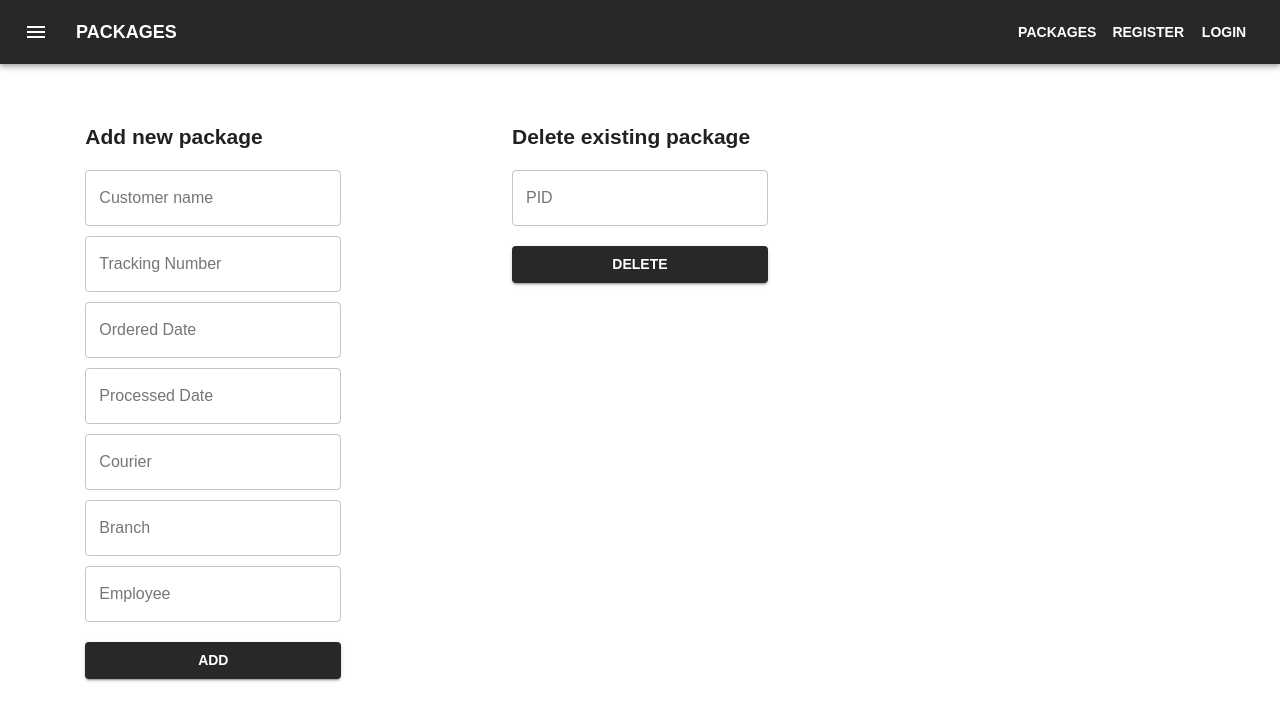
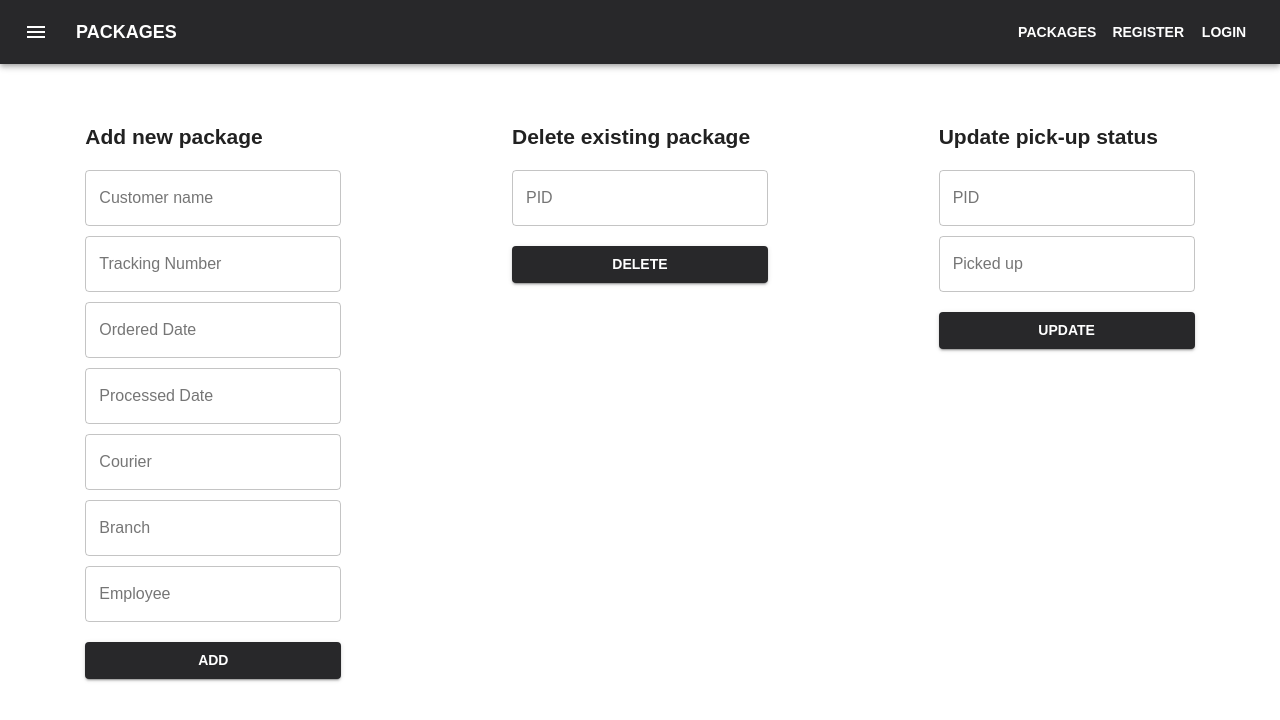
Before and after one commit to ezqsun/parcel-storehouse, a Next.js app: page /packages in a window 1280 px wide. Shown: the top 720 px of the page. Built offline with nearby package versions, Linux system fonts and the light colour scheme.

Commit message:
implemented update package pickup status

```diff
--- a/lib/db.ts
+++ b/lib/db.ts
@@ -6,13 +6,13 @@ const db = mysql({
     database: 'cpscdb',
     user: 'cpscuser',
     password: 'ul1ntaqdwfcl3rqq'
-  }
+  },
 });
 
 /*
  * Queries the database
  */
-export async function query<T>(queryString: string, queryParams: (string | number)[] | string | number): Promise<T[]> {
+export async function query<T>(queryString: string, queryParams: (string | number | boolean)[] | string | number): Promise<T[]> {
   const queryResult = await db.query<T[]>(queryString, queryParams);
   await db.end();
   return queryResult;
--- /dev/null
+++ b/lib/models/stored-packages.ts
@@ -0,0 +1,6 @@
+export interface StoredPackage{
+    pid: number;
+    sbid: number;
+    arrival_date: string;
+    picked_up: number;
+}
--- a/pages/api/packages/[id].ts
+++ /dev/null
@@ -1,25 +0,0 @@
-import type { NextApiRequest, NextApiResponse } from 'next';
-import { query, querySingle } from '@lib/db';
-import { Package } from '@lib/models/packages';
-
-export default async (req: NextApiRequest, res: NextApiResponse): Promise<void> => {
-    console.log(req.query);
-
-    if (req.method === 'DELETE') {
-        console.log('pid to delete is ' + Number(req.query.id));
-        try {
-
-            const ret = await query<Package>("DELETE FROM packages WHERE pid = ?", Number(req.body.deletePid));
-            return res.send(ret);
-
-        } catch (error: unknown) {
-            //Ignore
-        }
-
-    } else{
-        res.statusCode=400;
-        return res.json({message: "Incorrect request method, unable to process deletion"});
-    }
-
-
-}
--- /dev/null
+++ b/pages/api/packages/[pid].ts
@@ -0,0 +1,54 @@
+import type { NextApiRequest, NextApiResponse } from 'next';
+import { query, querySingle } from '@lib/db';
+import { Package } from '@lib/models/packages';
+import { StoredPackage } from '@lib/models/stored-packages';
+import { Console } from 'node:console';
+
+export default async (req: NextApiRequest, res: NextApiResponse): Promise<void> => {
+    console.log(req.query);
+
+    if (req.method === 'DELETE') {
+        // console.log('pid to delete is ' + Number(req.query.pid));
+        try {
+
+            const ret = await query<Package>("DELETE FROM packages WHERE pid = ?", Number(req.body.deletePid));
+            return res.send(ret);
+
+        } catch (error: unknown) {
+            //Ignore
+        }
+        return res.status(401).json({ error: 'Unable to delete package from database' });
+
+    } else if (req.method === 'PUT') {
+        // console.log('pid to update is ' + Number(req.query.pid));
+        // console.log('isPickedUP: ' + req.body.isPickedUp);
+        const newPickedUp = (req.body.isPickedUp === 'true');
+        // console.log(newPickedUp);
+
+        try {
+            const packageDetails = await querySingle<StoredPackage>("SELECT arrival_date, picked_up FROM shipment_bundles_contains_storage WHERE pid = ?", [Number(req.query.pid)]);
+            const {arrival_date, picked_up} = packageDetails;
+
+            const insertDisposedOf = await query<StoredPackage>("INSERT IGNORE INTO shipment_bundles_to_dispose_of (arrival_date, picked_up) VALUES (?, ?)",[JSON.stringify(arrival_date).substring(1,11), newPickedUp]);
+            // console.log('successful insert ignore');
+            // console.log(insertDisposedOf);
+            const update = await query<StoredPackage>("UPDATE shipment_bundles_contains_storage SET picked_up = ? WHERE pid = ?", [newPickedUp, Number(req.query.pid)]);
+            // console.log('successful put');
+
+
+            const ret = Promise.all([insertDisposedOf, update]);
+            // console.log('successful promise all');
+            return res.send(ret);
+        } catch (error: unknown) {
+            //Ignore
+        }
+        return res.status(401).json({ error: 'Unable to update pickup status' });
+
+    }
+    else {
+        res.statusCode = 400;
+        return res.json({ message: "Incorrect request method, unable to process request" });
+    }
+
+
+}
--- a/pages/packages.tsx
+++ b/pages/packages.tsx
@@ -5,7 +5,7 @@ import React, { FormEvent } from "react";
 import { Button, Grid, TextField } from "@material-ui/core";
 import { Courier } from "../lib/models/couriers";
 import { Package } from "../lib/models/packages";
-import { StarRateRounded } from "@material-ui/icons";
+import { BookOutlined, StarRateRounded } from "@material-ui/icons";
 
 export default class Packages extends React.Component<{}, Package> {
   public state = {
@@ -59,7 +59,26 @@ export default class Packages extends React.Component<{}, Package> {
       method: "DELETE",
     });
     const data = await resp.json();
-    console.log({resp, data});
+    console.log({ resp, data });
+  };
+
+  private handlePickup = async (e: FormEvent) => {
+    e.preventDefault();
+    const isPickedUp = e.target.elements.isPickedUp.value;
+    console.log(isPickedUp);
+    console.log(`/api/packages/${e.target.elements.pickupPid.value}`);
+    const resp = await fetch(
+      `/api/packages/${e.target.elements.pickupPid.value}`,
+      {
+        body: JSON.stringify({
+          isPickedUp: isPickedUp,
+        }),
+        headers: { "Content-Type": "application/json" },
+        method: "PUT",
+      }
+    );
+    const data = await resp.json();
+    console.log({ resp, data });
   };
 
   // //load couriers in dropdown
@@ -205,6 +224,49 @@ export default class Packages extends React.Component<{}, Package> {
               </form>
             </Grid>
           </Grid>
+          <Grid item xs={4}>
+            <Grid
+              container
+              style={{
+                backgroundColor: "white",
+                height: "calc(100vh - 64px)",
+              }}
+              justify="flex-start"
+              alignContent="center"
+              direction="column"
+            >
+              <h2>Update pick-up status</h2>
+              <form style={{ width: "60%" }} onSubmit={this.handlePickup}>
+                <TextField
+                  id="pickupPid"
+                  name="pickupPid"
+                  label="PID"
+                  variant="outlined"
+                  fullWidth={true}
+                />
+                <div style={{ padding: "5px" }} />
+
+                <TextField
+                  id="isPickedUp"
+                  name="isPickedUp"
+                  label="Picked up"
+                  variant="outlined"
+                  fullWidth={true}
+                />
+
+                <div style={{ padding: "10px" }} />
+
+                <Button
+                  type="submit"
+                  variant="contained"
+                  color="primary"
+                  fullWidth
+                >
+                  Update
+                </Button>
+              </form>
+            </Grid>
+          </Grid>
         </Grid>
       </>
     );
```
Also changed, not shown: 1 other file (tests, documents, lock files or other folders). Lines whose indentation alone changed are shown as unchanged.
